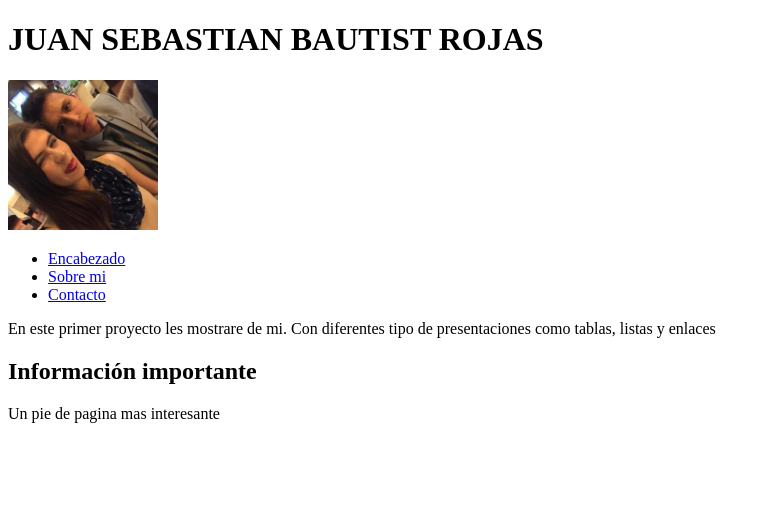
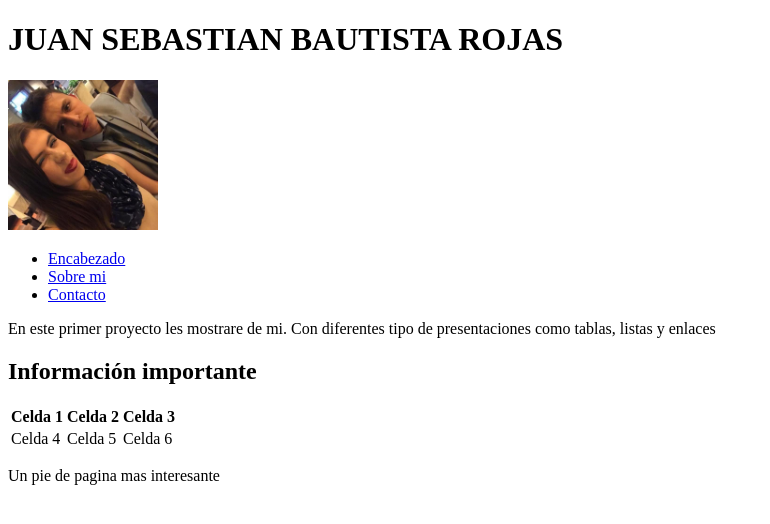
Before and after one commit to jsbautista/Entrega1, a plain HTML site: page index.html in a window 1280 px wide. Shown: the whole page, without its empty margins (0-770 px from the left). Drawn offline with Linux system fonts and the light colour scheme.

Commit message:
Actualizacion

```diff
--- a/index.html
+++ b/index.html
@@ -8,7 +8,7 @@
 
     <body>
         <header id="encabezado">
-            <h1>JUAN SEBASTIAN BAUTIST ROJAS</h1>
+            <h1>JUAN SEBASTIAN BAUTISTA ROJAS</h1>
             <img src="Foto.png" width="150" height="150" alt="Foto Sebastian y Valentina">
         </header>
         <nav>
@@ -16,11 +16,34 @@
                 <li><a href="#encabezado">Encabezado</a></li>
                 <li><a href="#principal">Sobre mi</a></li>
                 <li><a href="#piePagina">Contacto</a></li>
-              </ul>
+            </ul>
         </nav>
         <main id="principal">
           <p>En este primer proyecto les mostrare de mi. Con diferentes tipo de presentaciones como tablas, listas y enlaces</p>
           <h2>Información importante</h2>
+          <table class="egt">
+
+            <tr>
+
+              <th>Celda 1</th>
+
+              <th>Celda 2</th>
+
+              <th>Celda 3</th>
+
+            </tr>
+
+            <tr>
+
+              <td>Celda 4</td>
+
+              <td>Celda 5</td>
+
+              <td>Celda 6</td>
+
+            </tr>
+
+          </table>
 
         </main>
         <footer id="piePagina">
```
